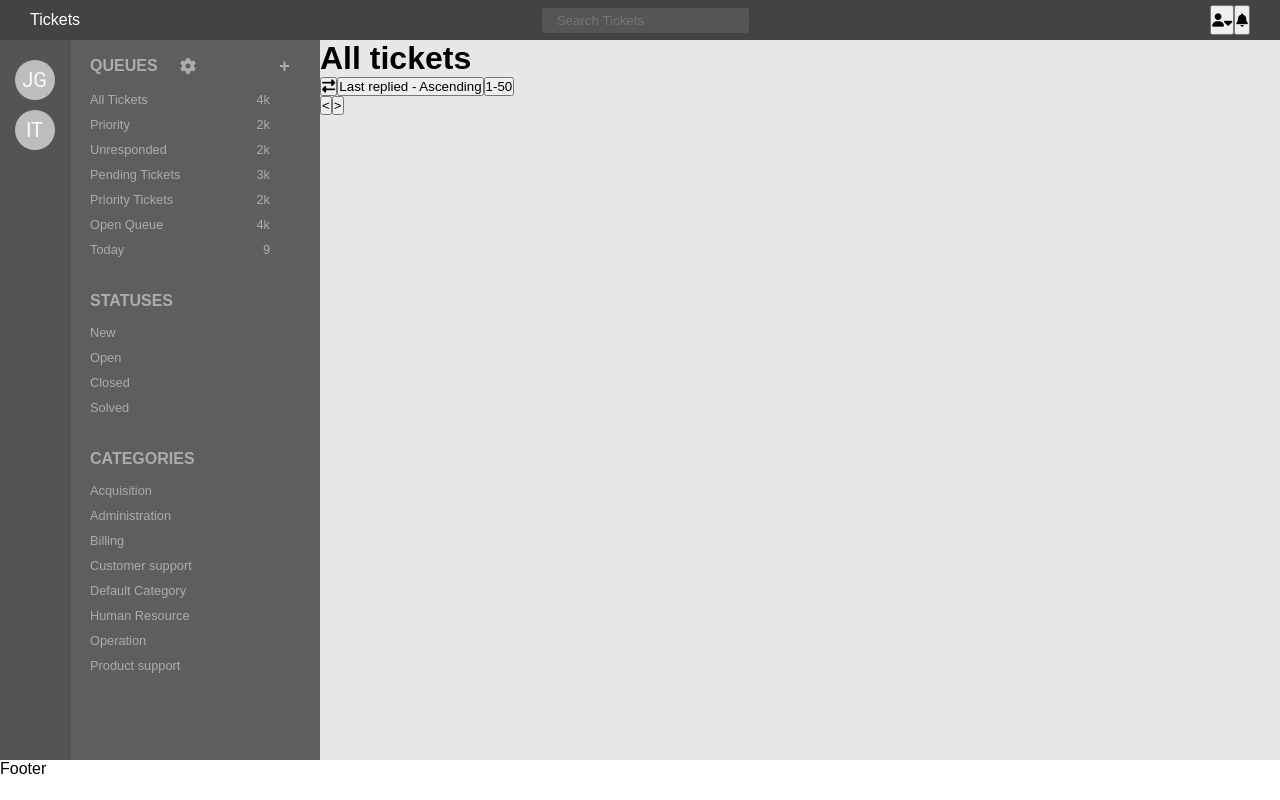
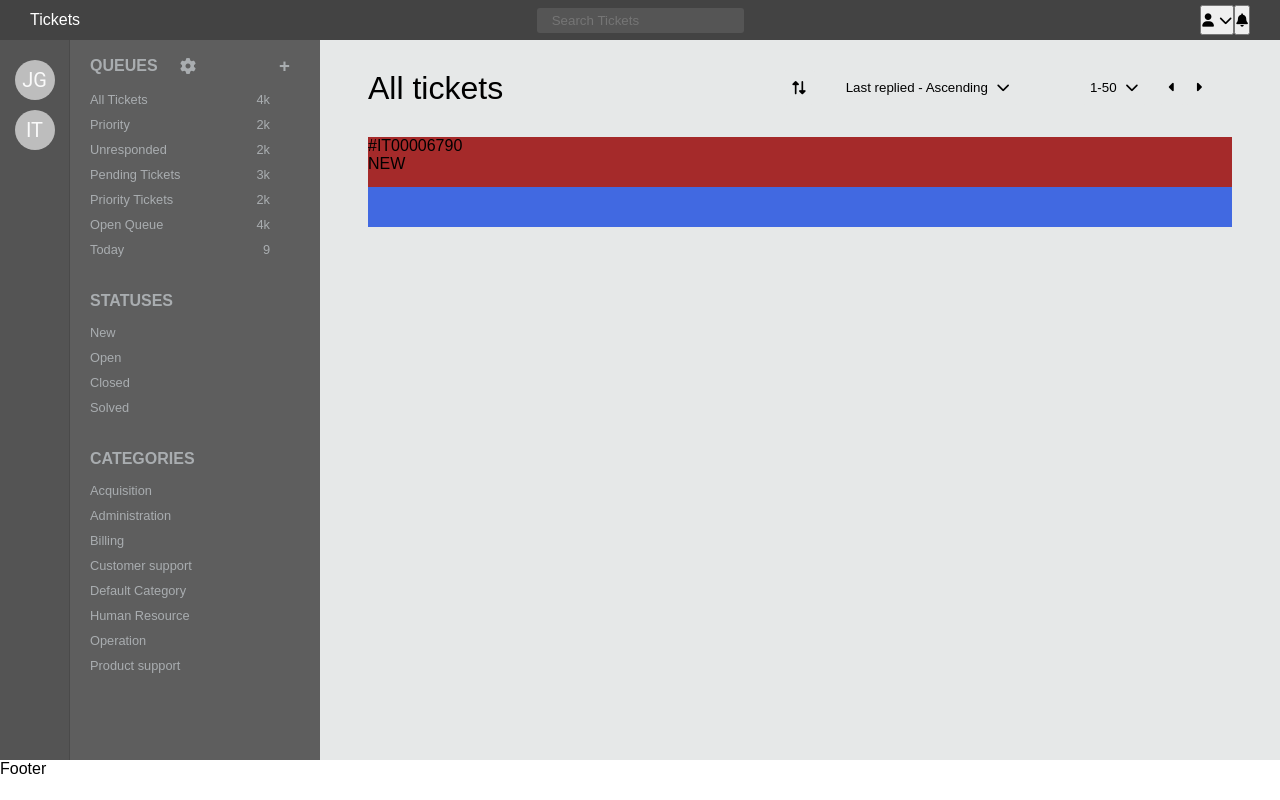
Before and after one commit to josipq97/ticket, a React (Create React App) app: page / in a window 1280 px wide. Built offline with nearby package versions, Linux system fonts and the light colour scheme.

Commit message:
finished sorting tickets layout

```diff
--- a/src/components/App/App.js
+++ b/src/components/App/App.js
@@ -24,5 +24,5 @@ function App() {
 export default App;
 
 
-// queues -> dodaj component queue
+// Zavrsi ticket item
 // kreiraj novi footer
--- a/src/components/Header/Header.js
+++ b/src/components/Header/Header.js
@@ -11,11 +11,11 @@ const Header = () => {
             <input className="Header__searchBox" type="text" placeholder="Search Tickets"/>
             <div>
                 <button className="Header__menuButton">
-                <i class="fas fa-user"></i>
-                    <i class="fas fa-sort-down"></i>
+                    <i class="fas fa-user"></i>
+                    <i class="fas fa-chevron-down"></i>
                 </button>
                 <button className="Header__notificationButton">
-                <i class="fas fa-bell"></i>
+                    <i class="fas fa-bell"></i>
                 </button>
             </div>
         </div>
--- a/src/components/MainContent/MainContent.css
+++ b/src/components/MainContent/MainContent.css
@@ -1,4 +1,54 @@
 .MainContent__container{
     background-color: #e6e8e8;
     height: calc(100vh - 80px);
+    display: flex;
+    flex-direction: column;
+    align-items: center;
 }
+
+.MainContent__container button {
+    border: none;
+    background-color: #E6E8E8;
+
+}
+
+.MainContent__container > header {
+    width: 90%;
+    margin: 30px 0px;
+    display: flex;
+    justify-content: space-between;
+}
+.MainContent__container > header > h1{
+    font-weight: normal;
+}
+
+.filterContainer{
+    display: flex;
+}
+
+.filterContainer > div {
+    margin: 0px 20px;
+}
+.reverseOrder{
+    margin: 0px 10px;
+}
+.orderByButton {
+    margin: 0px 10px;
+}
+.fa-chevron-down{
+    margin-left: 5px;
+}
+.MainContent__container > header button{
+    padding: 10px 10px;
+    border-radius: 5px;
+}
+.MainContent__container > header button:hover{
+    background-color: white;
+}
+
+.reverseOrder > i{
+    transform: rotate(90deg)
+}
+.numberOfItemsDisplayedButton {
+    margin: 0px 10px;
+}
--- a/src/components/MainContent/MainContent.js
+++ b/src/components/MainContent/MainContent.js
@@ -1,5 +1,6 @@
 import React from 'react';
 import "./MainContent.css";
+import Ticket from "./Ticket/Ticket"
 
 
 
@@ -9,17 +10,18 @@ const MainContent = () => {
             <header>
                 <h1>All tickets</h1>
                 <div className="filterContainer">
-                    <button className="reverseOrder"><i class="fas fa-exchange-alt"></i></button>
-                    <button className="orderByButton">Last replied - Ascending</button>
-                    <button className="numberOfItemsDisplayedButton">1-50</button>
+                    <div className="orderByContainer">
+                        <button className="reverseOrder"><i class="fas fa-exchange-alt"></i></button>
+                        <button className="orderByButton">Last replied - Ascending  <i class="fas fa-chevron-down"></i></button>
+                    </div>
                     <div className="pageButtons">
-                    <button className="prevPageButton">&lt;</button>
-                    <button className="nextPageButton">&gt;</button>
-
+                        <button className="numberOfItemsDisplayedButton">1-50  <i class="fas fa-chevron-down"></i></button>
+                        <button className="prevPageButton"><i class="fas fa-caret-left"></i></button>
+                        <button className="nextPageButton"><i class="fas fa-caret-right"></i></button>
                     </div>
-
                 </div>
             </header>
+            <Ticket />
         </div>
     );
 };
--- /dev/null
+++ b/src/components/MainContent/Ticket/Ticket.css
@@ -0,0 +1,13 @@
+.Ticket__container{
+    width: 90%;
+}
+
+.Ticket__top{
+    background-color: brown;
+    height: 50px;
+}
+
+.Ticket__bottom{
+    background-color: royalblue;
+    height: 40px;
+}
--- /dev/null
+++ b/src/components/MainContent/Ticket/Ticket.js
@@ -0,0 +1,28 @@
+import React from 'react';
+import "./Ticket.css"
+
+const Ticket = () => {
+    return (
+        <div className="Ticket__container">
+            <div className="Ticket__top">
+                <div className="id">
+                    <p className="Ticket__top__id">#IT00006790</p>
+                    <p className="Ticket__top__status">NEW</p>
+                </div>
+                <div className="text">
+
+
+                </div>
+
+            </div>
+            <div className="Ticket__bottom">
+
+            </div>
+        </div>
+    );
+}
+
+export default Ticket;
+
+
+//Zavrsi ticket item
```
